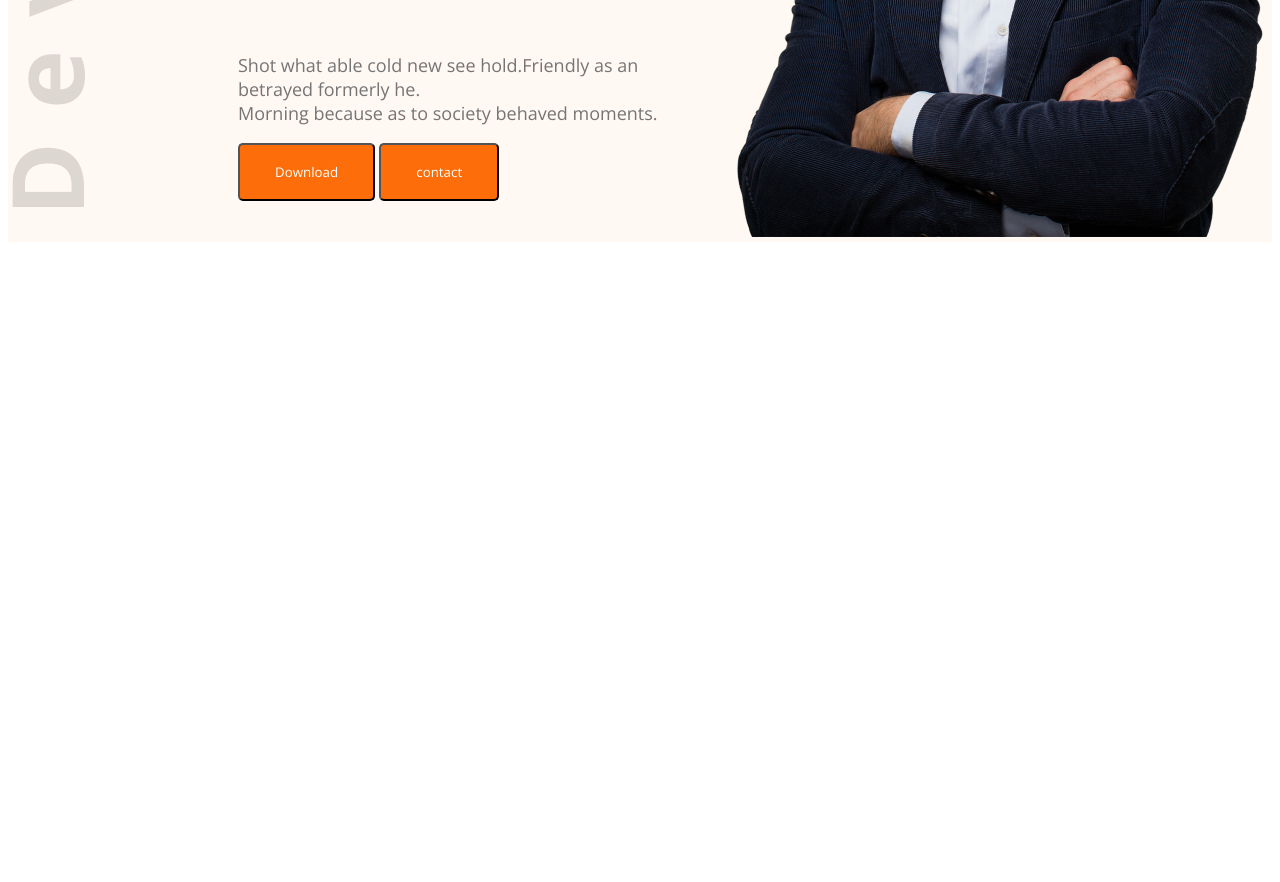
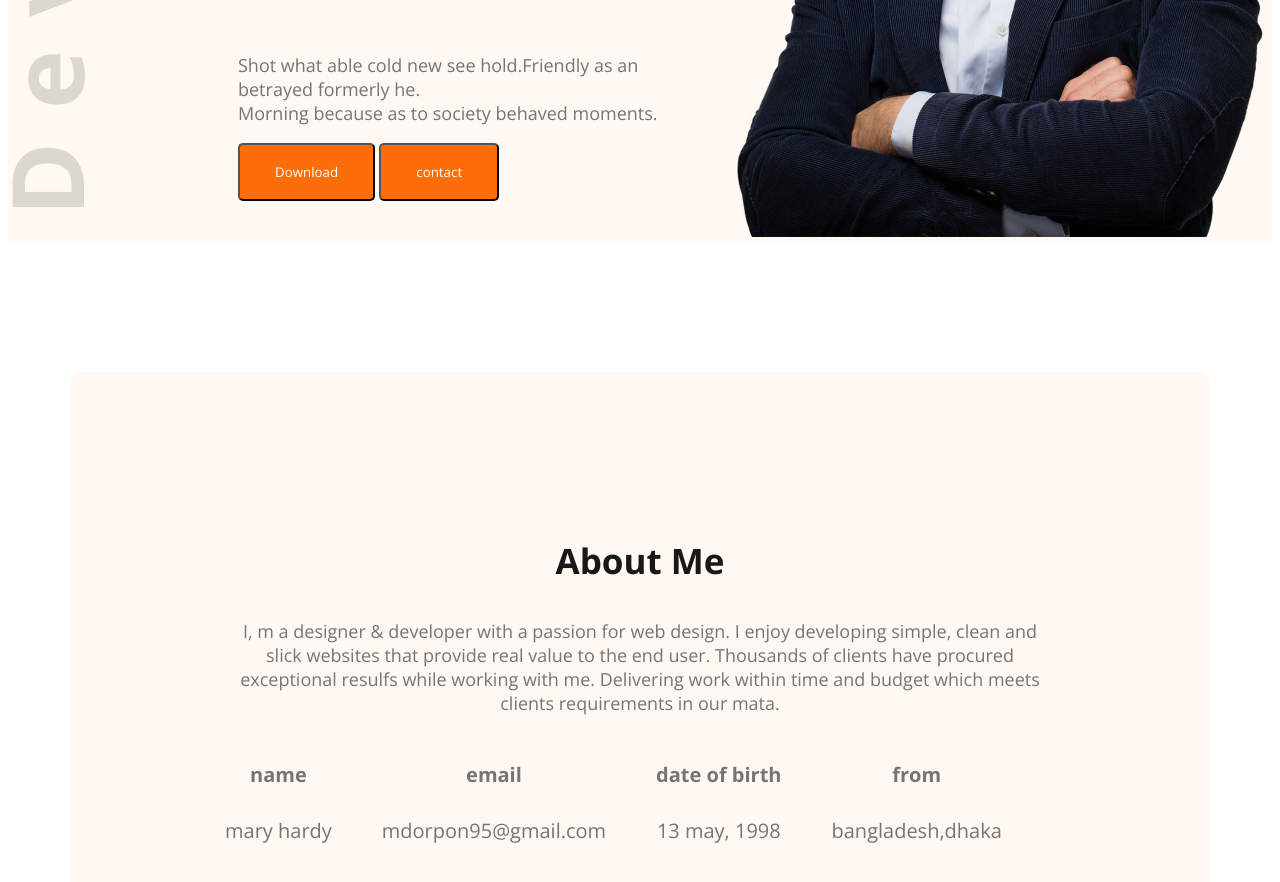
Before and after one commit to orpon95/portfolio-website, a plain HTML site: page index.html in a window 1280 px wide. Shown: the part 598-1480 px from the top of the page. Before the commit the page ends 848 px from the top, so only its background shows below. Drawn offline with nearby package versions, Linux system fonts and the light colour scheme.

Commit message:
added about section

```diff
--- a/index.html
+++ b/index.html
@@ -48,6 +48,37 @@
 
     </header>
     <main>
+        <section class="about">
+            <h3> About Me</h3>
+            <p class="title-description">
+                I, m a designer & developer with a passion for web design. I enjoy developing simple, clean and <br>
+                slick websites that provide real value to the end user. Thousands of clients have procured <br>
+                exceptional resulfs while working with me. Delivering work within time and budget which meets <br>
+                clients requirements in our mata.
+            </p>
+
+            <div class="skill-div">
+                <div class="skill-about">
+                    <h4>name</h4>
+                    <p> mary hardy</p>
+                </div>
+                <div class="skill-about">
+                    <h4> email</h4>
+                    <p>mdorpon95@gmail.com</p>
+                </div>
+                <div class="skill-about">
+                    <h4> date of birth</h4>
+                    <p> 13 may, 1998 </p>
+                </div>
+                <div class="skill-about">
+                    <h4>from</h4>
+                    <p> bangladesh,dhaka</p>
+                </div>
+
+
+
+            </div>
+        </section>
 
     </main>
     <footer>
--- a/style.css
+++ b/style.css
@@ -60,7 +60,8 @@ nav {
     padding: 18px 35px;
     color: white;
 }
-.banner{
+
+.banner {
     display: flex;
     justify-content: space-between;
     padding-left: 230px;
@@ -68,6 +69,7 @@ nav {
     /* align-content: center; */
     align-items: center;
 }
+
 .banner-font {
     color: #474747;
 
@@ -94,7 +96,55 @@ nav {
     font-weight: 400;
 
 }
-.banner >img{
+
+.banner>img {
     width: 584px;
     height: 676px;
 }
+
+main {
+    width: 1140px;
+    margin: 0 auto;
+}
+
+.about {
+    margin-top: 130px;
+    border-radius: 10px;
+    background: #FFF8F3;
+    padding: 130px 155px;
+}
+
+.about>h3 {
+    color: #181818;
+    text-align: center;
+
+    font-size: 35px;
+
+    font-weight: 700;
+
+}
+
+.title-description {
+    color: #757575;
+    text-align: center;
+
+    font-size: 18px;
+
+    font-weight: 400;
+
+}
+
+.skill-div {
+    display: flex;
+    gap: 50px;
+}
+
+.skill-about {
+    color: #757575;
+    text-align: center;
+    font-family: Open Sans;
+    font-size: 20px;
+    font-style: normal;
+    font-weight: 400;
+    line-height: 30px;
+}
```
